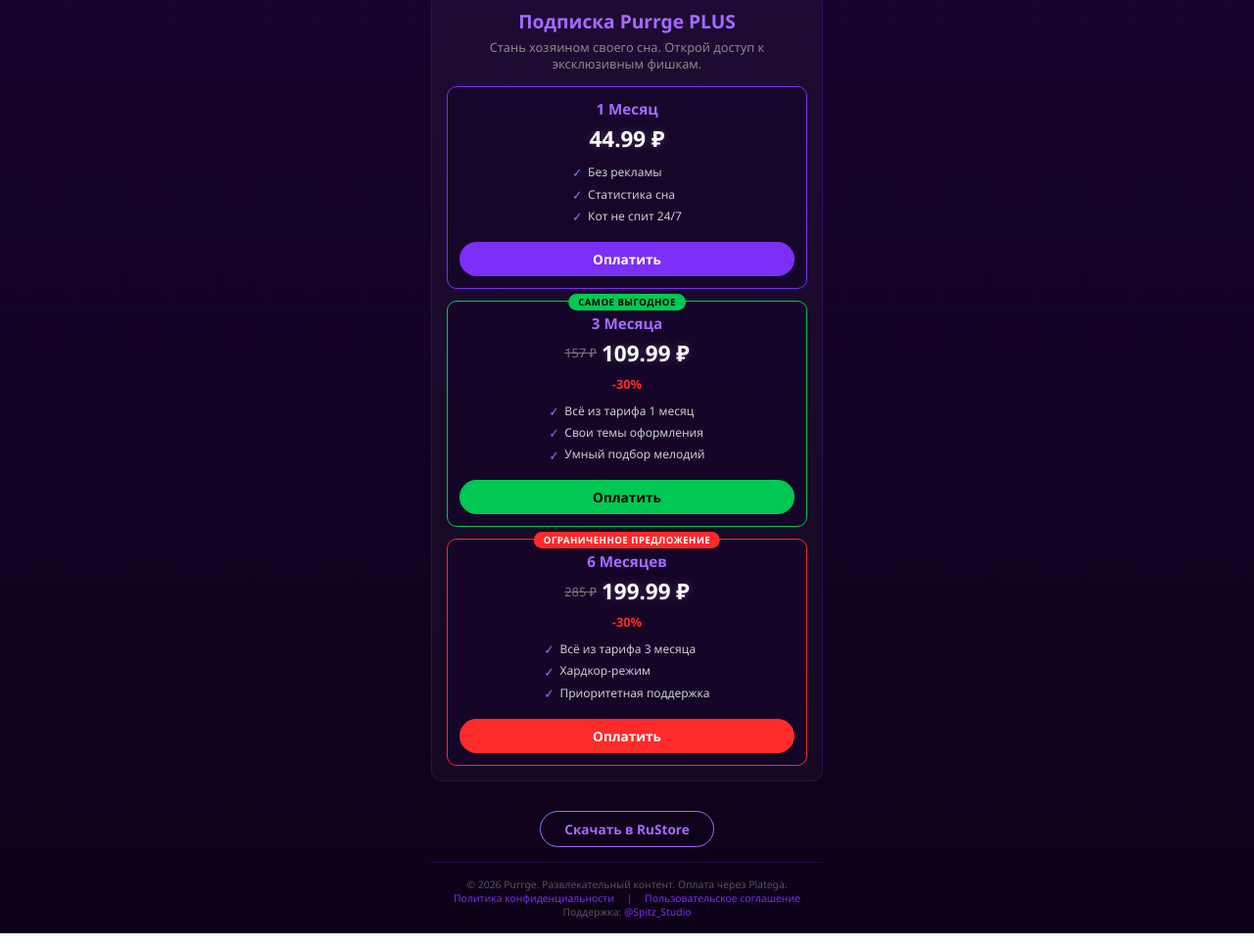
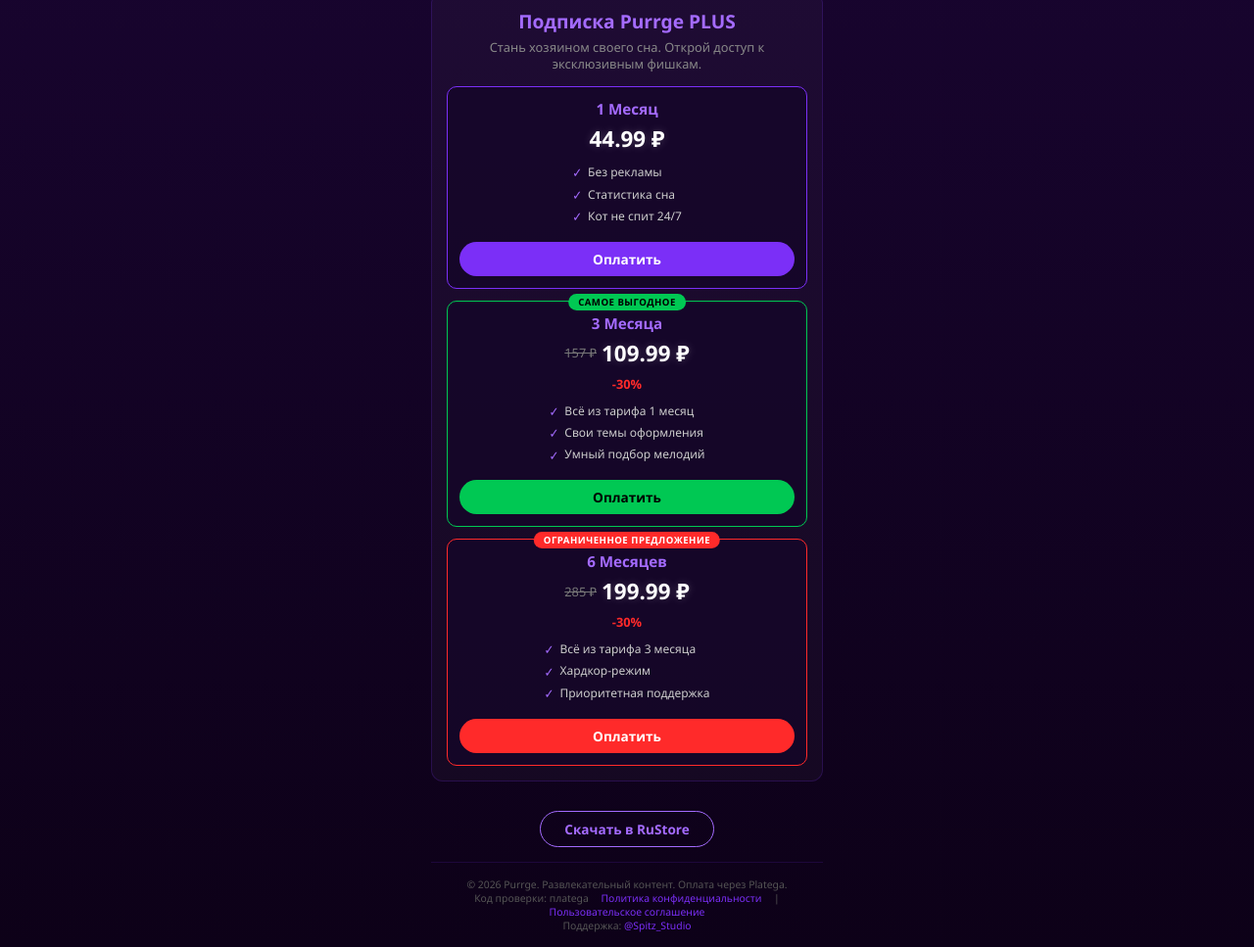
Before and after one commit to matveyqwerty9251-collab/SubPurrge, a plain HTML site: page index.html in a window 1280 px wide. Shown: the part 247-1214 px from the top of the page at 98% size. Drawn offline with Linux system fonts and the light colour scheme.

Commit message:
Update index.html

```diff
--- a/index.html
+++ b/index.html
@@ -337,6 +337,7 @@
         <!-- Футер -->
     <div class="footer">
         © 2026 Purrge. Развлекательный контент. Оплата через Platega.<br>
+        Код проверки: плаtega
         <a href="privacy.html" style="color: #7b2ff7; text-decoration: none; margin: 0 10px;">Политика конфиденциальности</a> |
         <a href="terms.html" style="color: #7b2ff7; text-decoration: none; margin: 0 10px;">Пользовательское соглашение</a><br>
         Поддержка: <a href="https://t.me/Spitz_Studio" target="_blank" style="color: #7b2ff7; text-decoration: none;">@Spitz_Studio</a>
```
